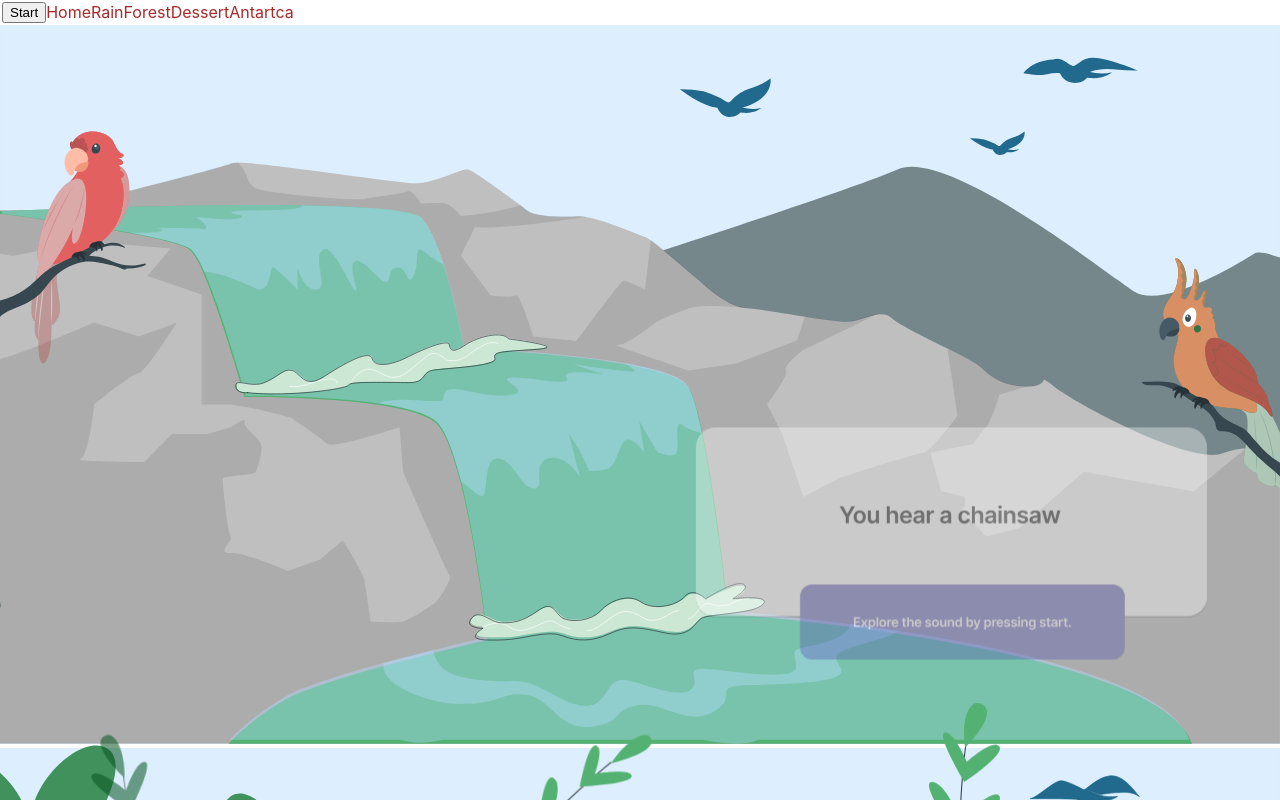
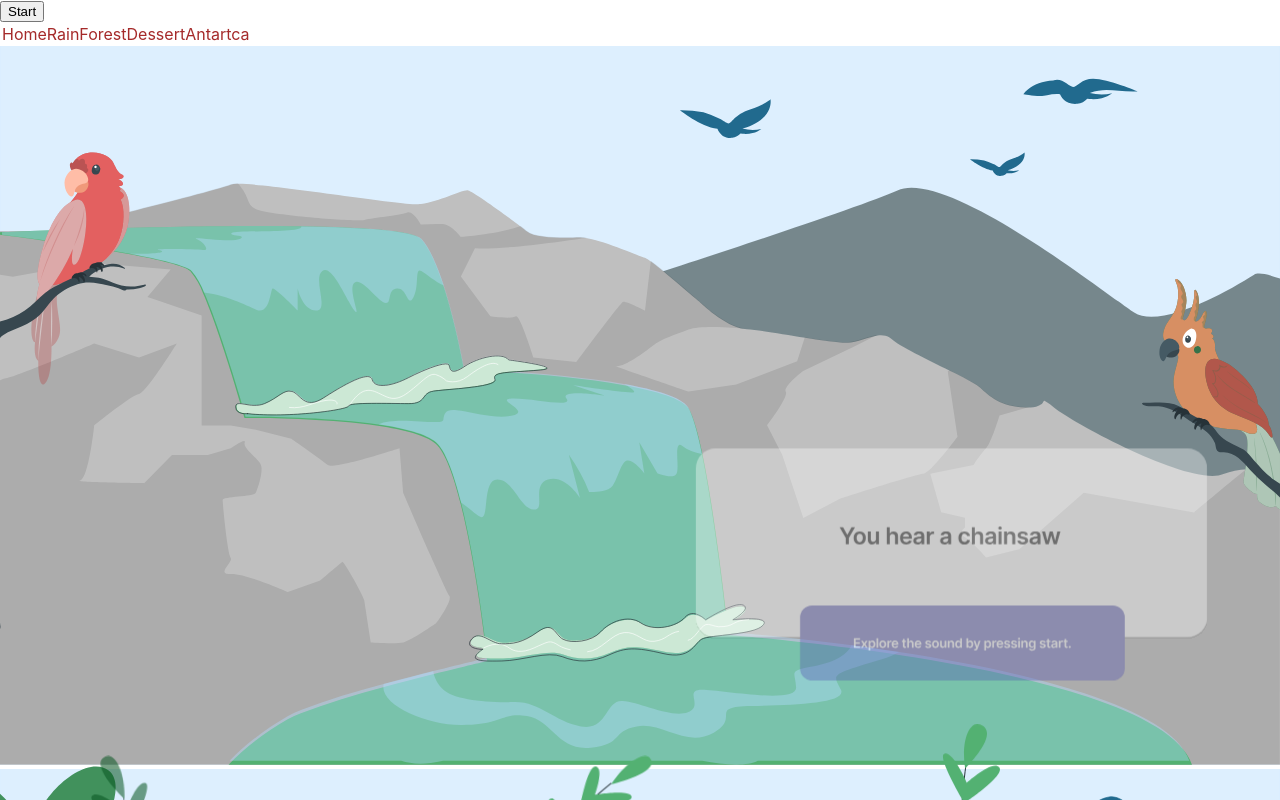
Before and after one commit to Jonhels/idg3006, a React (Create React App) app in the folder Frontend/: page /rainforest in a window 1280 px wide. Built offline with nearby package versions, Linux system fonts and the light colour scheme; no server answers.

Commit message:
created logic for page switching on button press, added temp reset button for back to home

```diff
--- a/Frontend/src/App.js
+++ b/Frontend/src/App.js
@@ -1,61 +1,49 @@
-import './App.css';
-import React, { useState } from 'react';
-import Rainforest from './components/RainforestView/Rainforest';
-import SensorDisplay from './components/SensorDisplay';
+import "./App.css";
+import React, { useState } from "react";
 import { BrowserRouter as Router, Route, Routes, Link } from "react-router-dom";
-import Dessertforest from './components/dessert/Dessertforest';
-import Antartica from './components/Antartica/Antartica';
+import Rainforest from "./components/RainforestView/Rainforest";
+import SensorDisplay from "./components/SensorDisplay";
+import Dessertforest from "./components/dessert/Dessertforest";
+import Antartica from "./components/Antartica/Antartica";
+import NavigationHandler from "./components/NavigationHandler";
 
 function App() {
-    const [activePage, setActivePage] = useState('home');
-    const [storyActive, setStoryActive] = useState(false);
-    const [pressedButtons, setPressedButtons] = useState([]);
-    const [clickedSensors, setClickedSensors] = useState([]);
-    const [pendingPage, setPendingPage] = useState(null); // Stores the page to switch to
-    const [isLocked, setIsLocked] = useState(false); // Lock state to prevent multiple combinations
+  const [storyActive, setStoryActive] = useState(false); // Tracks if a story is active
+  const [pressedButtons, setPressedButtons] = useState([]); // Tracks pressed button combinations
+  const [clickedSensors, setClickedSensors] = useState([]); // Tracks clicked sensors
+  const [pendingPage, setPendingPage] = useState(null); // Tracks the pending page for navigation
+  const [isLocked, setIsLocked] = useState(false); // Prevents new combinations during active story
 
-    const handleStartButton = (sensorId) => {
-      if (sensorId === "P1") { // Check if the Start button (P1) is pressed
-          if (storyActive) {
-              // Reset story and unlock system
-              setStoryActive(false);
-              setActivePage('home');
-              setPendingPage(null);
-              setIsLocked(false); // Unlock for new combinations
-          } else if (pendingPage && !isLocked) {
-              // Navigate to the pending page and lock
-              setActivePage(pendingPage);
-              setPendingPage(null);
-              setIsLocked(true); // Lock to prevent further changes
+  // Handle incoming button combinations
+  const handleCombination = (combination) => {
+    console.log("Combination received:", combination);
+    if (
+      combination.includes("button_a_pressed") &&
+      combination.includes("button_b_pressed")
+    ) {
+      console.log("Valid combination detected: rainforest");
+      setPendingPage("rainforest"); // Sets the target page to Rainforest
+    } else {
+      console.log("Invalid combination or no action needed.");
     }
-      }
-  };
-
-
-    const handleCombination = (combination) => {
-        if (!isLocked) { // Only set pending page if unlocked
-            if (combination.includes("button_a_pressed") && combination.includes("button_b_pressed")) {
-                setPendingPage("rainforest"); // Set pending page for Rainforest
-            }
-            // Add logic for other pages
-        }
-    };
-
-    const handlePressedButtons = (buttons) => {
-        setPressedButtons(buttons);
-    };
-
-    const handleClickedSensors = (sensors) => {
-        setClickedSensors(sensors);
   };
 
   return (
     <Router>
+      {/* Navigation Handler to manage story and reset logic */}
+      <NavigationHandler
+        storyActive={storyActive}
+        setStoryActive={setStoryActive}
+        pendingPage={pendingPage}
+        setPendingPage={setPendingPage}
+        isLocked={isLocked}
+        setIsLocked={setIsLocked}
+        setPressedButtons={setPressedButtons} // Reset button state when resetting
+        setClickedSensors={setClickedSensors} // Reset sensor state when resetting
+      />
+
       <div className="App">
         <nav>
-                    <button onClick={handleStartButton}>
-                        {storyActive || isLocked ? "Reset" : "Start"}
-                    </button>
           <Link to="/">Home</Link>
           <Link to="/rainforest">RainForest</Link>
           <Link to="/dessert">Dessert</Link>
@@ -67,10 +55,9 @@ function App() {
             path="/"
             element={
               <SensorDisplay
-                                onCombination={handleCombination}
-                                onPressedButtons={handlePressedButtons}
-                                onClickedSensors={handleClickedSensors}
-                                onStartButton={handleStartButton}
+                onCombination={handleCombination} // Handle button combinations
+                onPressedButtons={setPressedButtons} // Update pressed buttons
+                onClickedSensors={setClickedSensors} // Update clicked sensors
               />
             }
           />
@@ -78,10 +65,10 @@ function App() {
             path="/rainforest"
             element={
               <Rainforest
-                                storyActive={storyActive}
-                                setStoryActive={setStoryActive}
-                                pressedButtons={pressedButtons}
-                                clickedSensors={clickedSensors}
+                storyActive={storyActive} // Tracks story state
+                setStoryActive={setStoryActive} // Allows resetting story state
+                pressedButtons={pressedButtons} // Pass button states
+                clickedSensors={clickedSensors} // Pass sensor states
               />
             }
           />
--- /dev/null
+++ b/Frontend/src/components/NavigationHandler.js
@@ -0,0 +1,51 @@
+import React, { useEffect } from "react";
+import { useNavigate } from "react-router-dom";
+
+const NavigationHandler = ({
+  storyActive,
+  setStoryActive,
+  pendingPage,
+  setPendingPage,
+  isLocked,
+  setIsLocked,
+  setPressedButtons,
+  setClickedSensors, // Ensure this prop is passed from the parent component
+}) => {
+  const navigate = useNavigate();
+
+  useEffect(() => {
+    // Navigate to the pending page if one exists and the app is not locked
+    if (pendingPage && !isLocked) {
+      console.log("Navigating to:", pendingPage);
+      setIsLocked(true); // Lock the app to prevent further changes
+      setStoryActive(true); // Activate the story mode
+      navigate(`/${pendingPage}`); // Navigate to the pending page
+      setPendingPage(null); // Clear the pending page
+    }
+  }, [
+    pendingPage,
+    isLocked,
+    navigate,
+    setIsLocked,
+    setStoryActive,
+    setPendingPage,
+  ]);
+
+  const handleReset = () => {
+    console.log("Resetting navigation...");
+    setStoryActive(false); // End the story
+    setIsLocked(false); // Unlock the app
+    setPendingPage(null); // Clear pending navigation
+    setPressedButtons([]); // Reset pressed button states
+    setClickedSensors([]); // Clear clicked sensors state
+    navigate("/"); // Navigate back to the home page
+  };
+
+  return (
+    <button onClick={handleReset}>
+      {storyActive || isLocked ? "Reset" : "Start"}
+    </button>
+  );
+};
+
+export default NavigationHandler;
--- a/Frontend/src/components/RainforestView/Rainforest.js
+++ b/Frontend/src/components/RainforestView/Rainforest.js
@@ -1,12 +1,31 @@
-import React from "react";
+import React, { useEffect } from "react";
+import { useNavigate } from "react-router-dom"; // Import useNavigate for navigation
 import "./rainforest.css";
 import RainforestSVG from "./RainforestSVG";
 import BurningForestSVG from "./BurningForest";
 
-const Rainforest = ({ storyActive, setStoryActive, pressedButtons, clickedSensors }) => {
-    const handleEndStory = () => {
-        setStoryActive(false); // Ends the story when called
-    };
+const Rainforest = ({
+  storyActive,
+  setStoryActive,
+  pressedButtons,
+  clickedSensors,
+}) => {
+  const navigate = useNavigate(); // Access navigation function
+
+  // Effect to handle reset via P1 button
+  useEffect(() => {
+    if (clickedSensors.includes("P1")) {
+      console.log("P1 Start/Reset button clicked from Rainforest");
+      setStoryActive(false); // Ends the story state
+      navigate("/"); // Navigate back to the SensorDisplay page
+    }
+  }, [clickedSensors, setStoryActive, navigate]);
+
+  // Debugging logs for props
+  console.log("Rendering Rainforest component");
+  console.log("Story Active:", storyActive);
+  console.log("Pressed Buttons:", pressedButtons);
+  console.log("Clicked Sensors:", clickedSensors);
 
   return (
     <div className="rainforest">
@@ -23,9 +42,10 @@ const Rainforest = ({ storyActive, setStoryActive, pressedButtons, clickedSensor
             Suddenly, a shadow moves between the trees...
           </p>
           {/* Example interactive buttons */}
-                    <button onClick={() => alert("You follow the shadow...")}>Follow the shadow</button>
+          <button onClick={() => alert("You follow the shadow...")}>
+            Follow the shadow
+          </button>
           <button onClick={() => alert("You stay still...")}>Stay still</button>
-                    <button onClick={handleEndStory}>End Story</button>
         </div>
       )}
     </div>
```
Also changed, not shown: Frontend/src/components/SensorDisplay.js (+40 -20 lines), 1 other file (tests, documents, lock files or other folders). Lines whose indentation alone changed are shown as unchanged.
